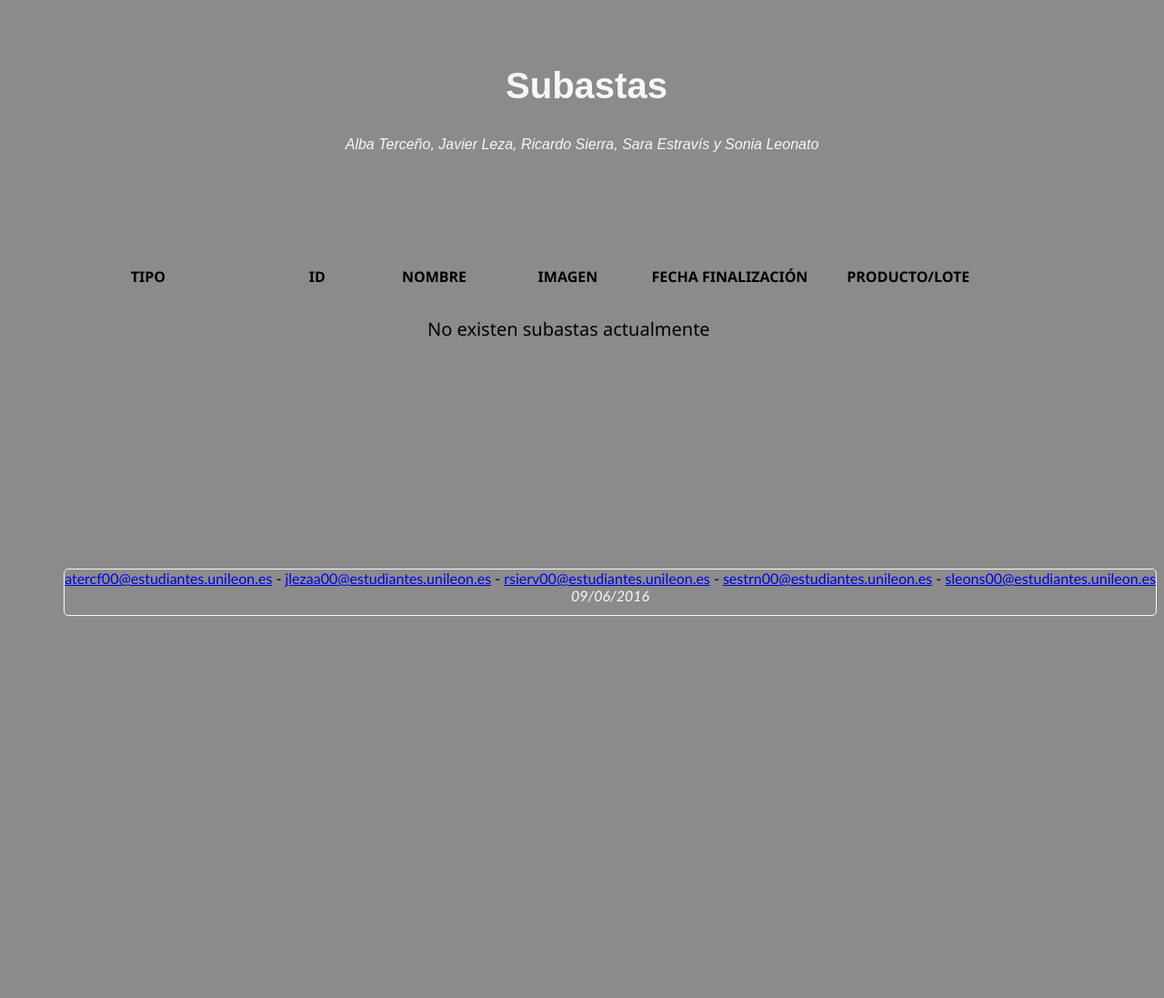
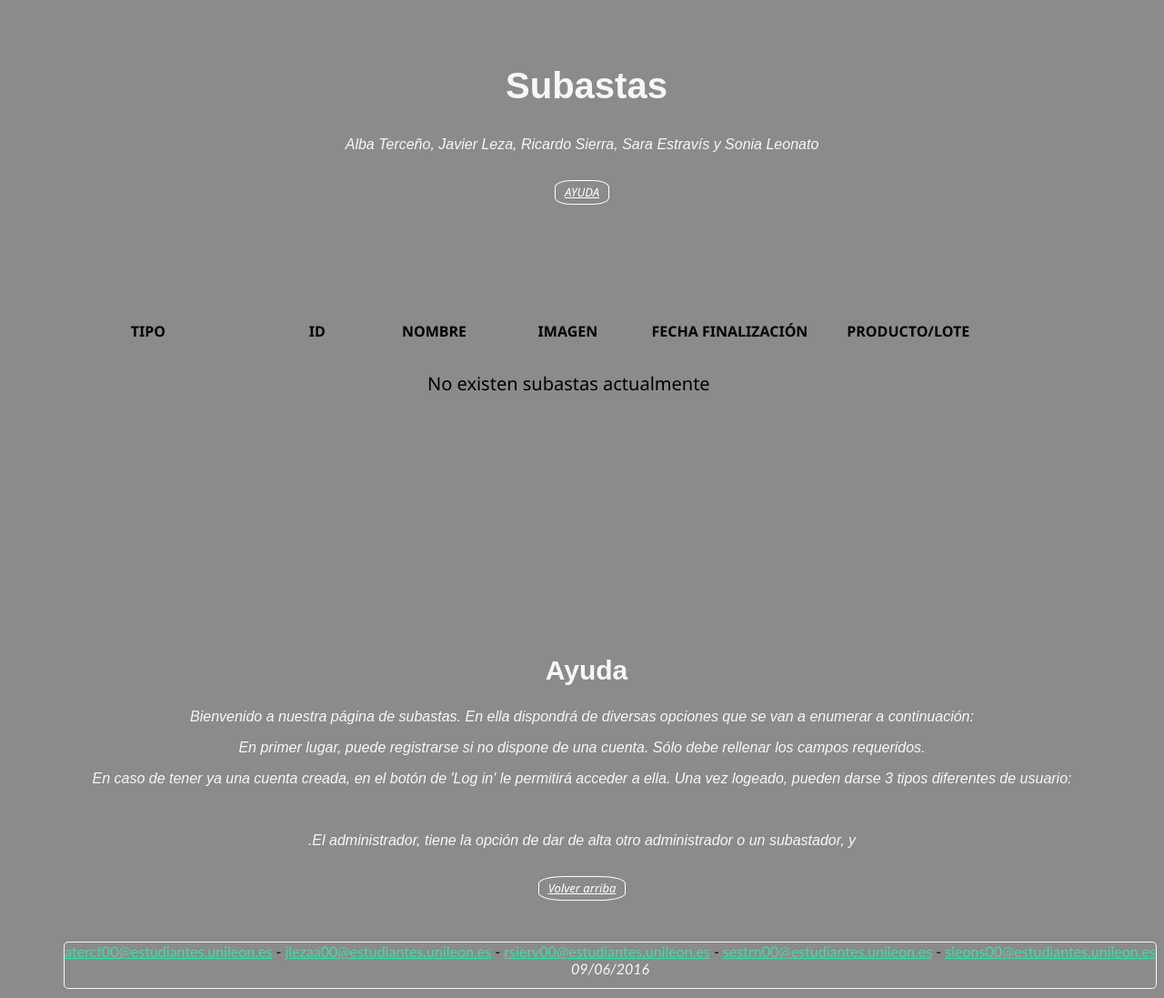
Before and after one commit to JavierLAcartum/643b4d11c092cc1ea32a96bdb4f8da93, a PHP site: page / in a window 1280 px wide. Shown: the part 205-1302 px from the top of the page at 91% size. Before the commit the page ends 882 px from the top, so only its background shows below. Run offline with PHP 8.4, Linux system fonts and the light colour scheme; data that the repository does not hold is empty.

Commit message:
index con ayudita (in progress)

```diff
--- a/css/estilos.css
+++ b/css/estilos.css
@@ -238,3 +238,103 @@ body {
     color: #F7F7F7;
     text-align: center;
 }
+
+
+
+
+
+
+a {
+    color: #42dca3;
+    -webkit-transition: all .2s ease-in-out;
+    -moz-transition: all .2s ease-in-out;
+    transition: all .2s ease-in-out;
+}
+
+a:hover,
+a:focus {
+    text-decoration: none;
+    color: #1d9b6c;
+}
+
+
+
+.btn > .caret,
+  .dropup > .btn > .caret {
+    border-top-color: #000 !important;
+  }
+
+.btn-circle {
+    width: 70px;
+    height: 70px;
+    margin-top: 1px;
+    padding: 5px 10px;
+    border: 1px solid #fff;
+    border-radius: 30%!important;
+    font-size: 13px;
+    color: #fff;
+    background: 0 0;
+    -webkit-transition: background .3s ease-in-out;
+    -moz-transition: background .3s ease-in-out;
+    transition: background .3s ease-in-out;
+}
+
+.btn-circle:hover,
+.btn-circle:focus {
+    outline: 0;
+    color: #fff;
+    background: rgba(255,255,255,.1);
+}
+
+.btn-circle i.animated {
+    -webkit-transition-property: -webkit-transform;
+    -webkit-transition-duration: 1s;
+    -moz-transition-property: -moz-transform;
+    -moz-transition-duration: 1s;
+}
+
+.btn-circle:hover i.animated {
+    -webkit-animation-name: pulse;
+    -moz-animation-name: pulse;
+    -webkit-animation-duration: 1.5s;
+    -moz-animation-duration: 1.5s;
+    -webkit-animation-iteration-count: infinite;
+    -moz-animation-iteration-count: infinite;
+    -webkit-animation-timing-function: linear;
+    -moz-animation-timing-function: linear;
+}
+
+
+@-webkit-keyframes pulse {
+    0% {
+        -webkit-transform: scale(1);
+        transform: scale(1);
+    }
+
+    50% {
+        -webkit-transform: scale(1.2);
+        transform: scale(1.2);
+    }
+
+    100% {
+        -webkit-transform: scale(1);
+        transform: scale(1);
+    }
+}
+
+@-moz-keyframes pulse {
+    0% {
+        -moz-transform: scale(1);
+        transform: scale(1);
+    }
+
+    50% {
+        -moz-transform: scale(1.2);
+        transform: scale(1.2);
+    }
+
+    100% {
+        -moz-transform: scale(1);
+        transform: scale(1);
+    }
+}
--- a/index.php
+++ b/index.php
@@ -167,7 +167,7 @@ if(isset($_POST['registro']))
         <div id="header">
 
           <!-- Login -->
-			<a class="active">
+			<a id="inicio" class="active">
 				<form id='login' class="input-list style-4 clearfix" action='index.php' method='post' accept-charset='UTF-8'>
 					<input type='text' name='username' id='username' placeholder="Usuario" maxlength="20" style="width:100px; margin-top: 50px;" required />
 					<input type='password' name='password' id='password' placeholder="Password" maxlength="20" style="width:100px;" required />
@@ -192,6 +192,34 @@ if(isset($_POST['registro']))
 						<?php
 				}
 			?>
+
+			</br>
+			<a href="#about" class="btn btn-circle page-scroll">
+                    <i style="text-align: center; font-family:'Segoe UI'; font-size: 13px;" class="fa fa-angle-double-down animated"> AYUDA</i>
+            </a>
+
+
+            <section style="margin-top: 500px;" id="about" class="container content-section text-center">
+            	<div class="row">
+            		<div class="col-lg-8 col-lg-offset-2">
+				        <h2 style="font-size: 30px;">Ayuda</h2>
+				        <p>Bienvenido a nuestra página de subastas. En ella dispondrá de diversas opciones que se van a enumerar a continuación:</p>
+				        <p>En primer lugar, puede registrarse si no dispone de una cuenta. Sólo debe rellenar los campos requeridos.
+				        </p>
+				        <p>En caso de tener ya una cuenta creada, en el botón de 'Log in' le permitirá acceder a ella. Una vez logeado, pueden darse 3 tipos diferentes de usuario:
+				        </p>
+				        </br>
+				        <p>.El administrador, tiene la opción de dar de alta otro administrador o un subastador, y
+				        </p>
+				    </div>
+				</div>
+		    </section>
+		    </br>
+			<a href="#inicio" class="btn btn-circle page-scroll">
+                    <i style="text-align: center; font-family:'Segoe UI'; font-size: 13px;" class="fa fa-angle-double-down animated"> Volver arriba</i>
+            </a>
+
+
         </div>
         <!-- end #header -->
 
@@ -203,7 +231,7 @@ if(isset($_POST['registro']))
 				<?php
 					if(!isset($_GET['page'])){
 						?>
-							<table style="width:100%; padding: 30px; margin-top: 390px; font-family:'Segoe UI'; font-weight: bold;">
+							<table style="width:100%; padding: 30px; margin-top: 450px; font-family:'Segoe UI'; font-weight: bold;">
 							    <tr>
 							        <td style="width: 250px; text-align: center;">TIPO</td>
 							        <td style="width: 100px; text-align: center;">ID</td>
@@ -229,7 +257,7 @@ if(isset($_POST['registro']))
 
 
 		<!-- Pie de pagina -->
-            <div id="footer">
+            <div style="margin-top: 600px;" id="footer">
                 <a href="mailto:atercf00@estudiantes.unileon.es">atercf00@estudiantes.unileon.es</a> -
                 <a href="mailto:jlezaa00@estudiantes.unileon.es">jlezaa00@estudiantes.unileon.es</a> -
                 <a href="mailto:rsierv00@estudiantes.unileon.es">rsierv00@estudiantes.unileon.es</a> -
```
